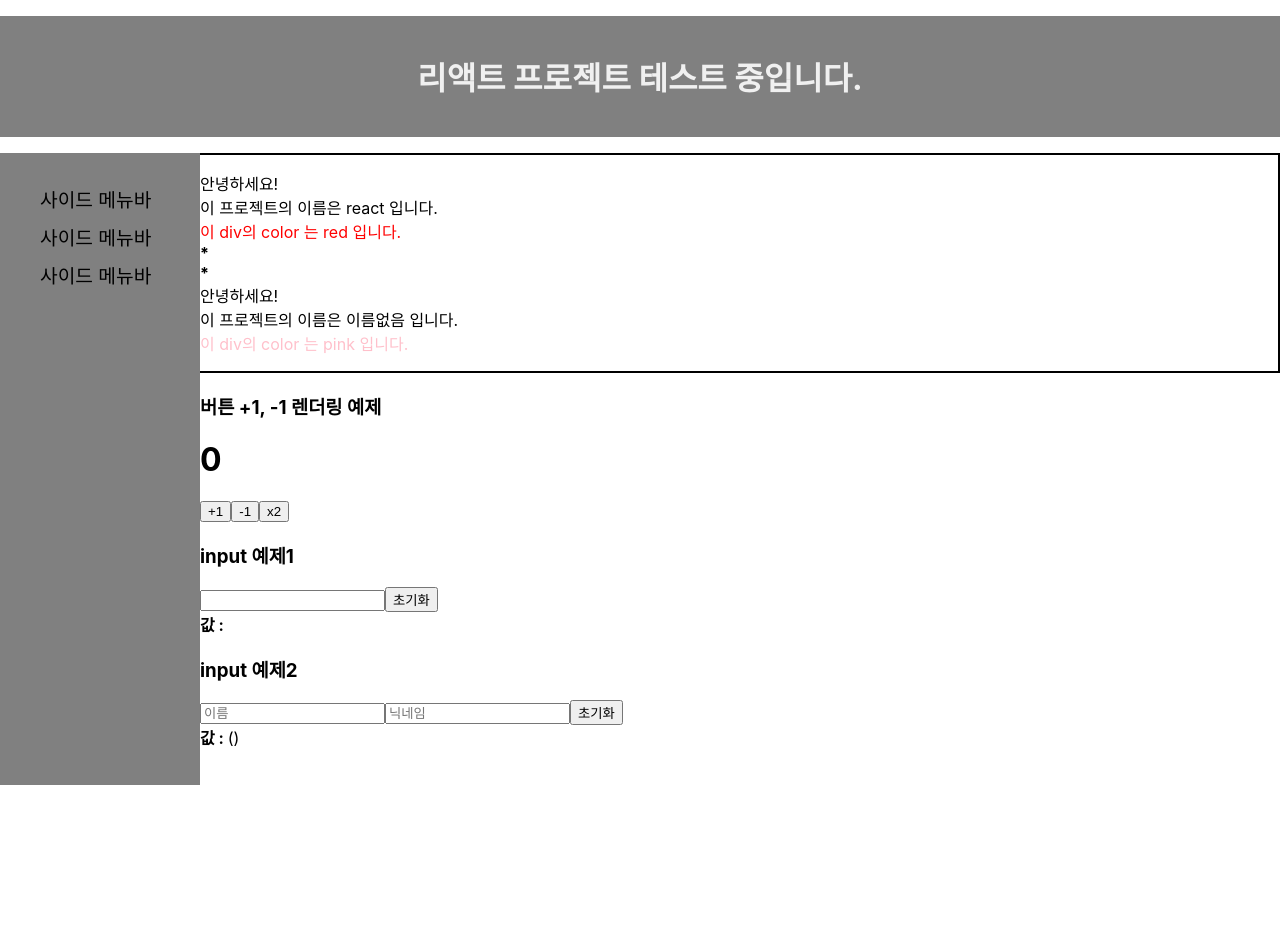
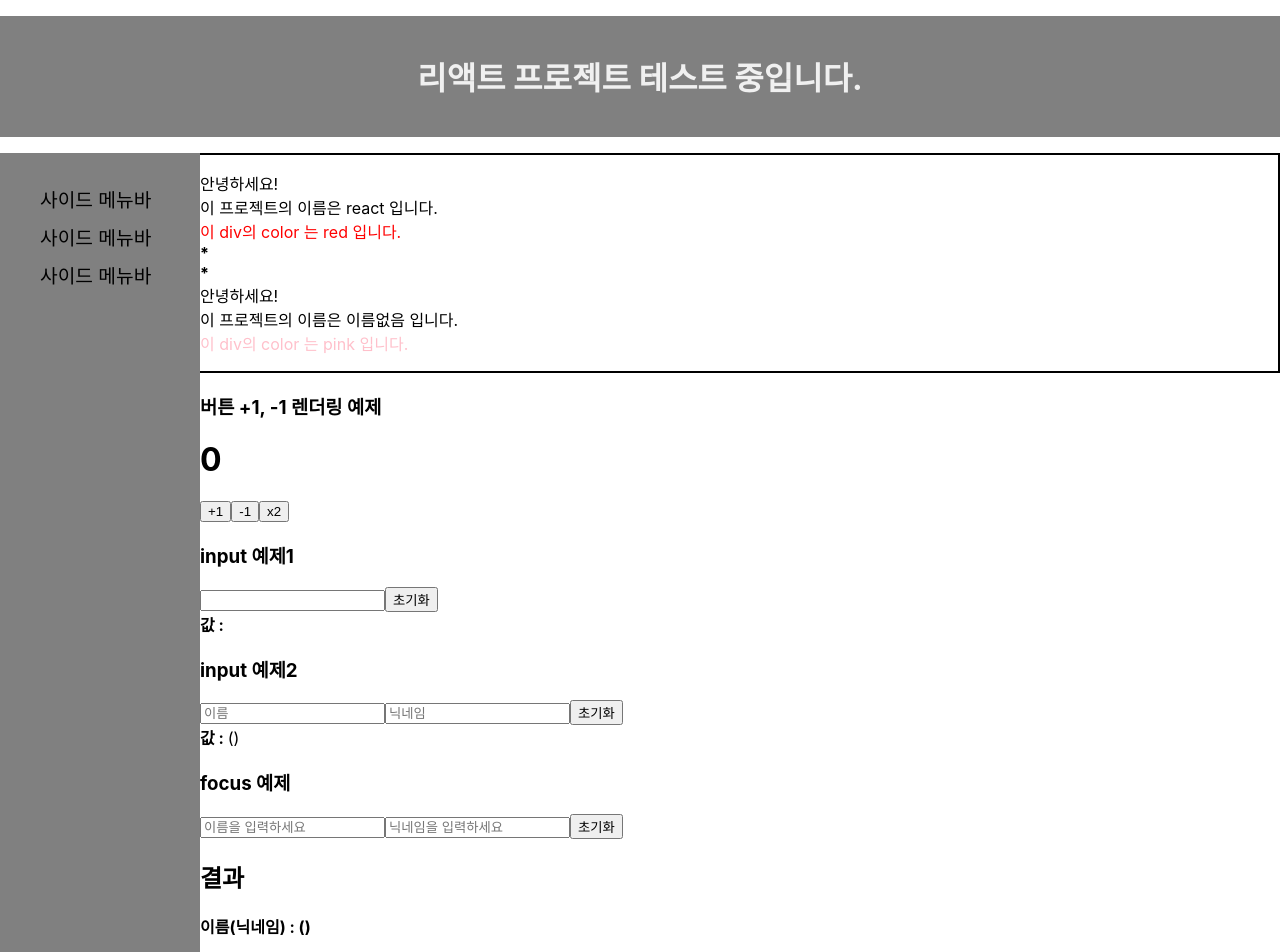
Before and after one commit to nam-yoonjae/React-Study, a React (Create React App) app in the folder thirdapp/: page / in a window 1280 px wide. Shown: the top 952 px of the page. Before the commit the page ends 800 px from the top, so only its background shows below. Built offline with nearby package versions, Linux system fonts and the light colour scheme.

Commit message:
focus 잡기

```diff
--- a/thirdapp/src/App.css
+++ b/thirdapp/src/App.css
@@ -12,7 +12,7 @@
 .sideNav {
   background : gray;
   width : 200px;
-  height :600px;
+  height :900px;
   padding:1rem 0rem;
   float:left;
 }
--- a/thirdapp/src/App.js
+++ b/thirdapp/src/App.js
@@ -4,6 +4,7 @@ import Wrapper from './Wrapper';
 import Counter from './Counter';
 import InputSample from './InputSample';
 import InputSample2 from './InputSample2';
+import FocusSample from './FocusSample';
 import "./App.css";
 
 function App() {
@@ -46,6 +47,10 @@ function App() {
             <h3>input 예제2</h3>
             <InputSample2/>
           </div>
+          <div>
+            <h3>focus 예제</h3>
+            <FocusSample/>
+          </div>
       </div>
     </>
   );
--- /dev/null
+++ b/thirdapp/src/FocusSample.js
@@ -0,0 +1,59 @@
+import React, {useState, useRef} from 'react';
+
+function FocusSample () {
+
+    const [inputs, setInputs] = useState({
+        name : ''
+        , nickname : ''
+    });
+
+    const nameInput = useRef(); //useRef() 를 사용하여 Ref 객체를 만든다.
+
+    const { name, nickname } = inputs; //비구조화 할당을 통해 값 추출
+
+    const onChange = (e) => {
+
+        const { value, name } = e.target; //우선 e.target에서 value 와 name 값을 추출
+        setInputs({
+            ...inputs,
+            [name] : value
+        });
+    };
+
+    const onReset = () => {
+        setInputs({
+            name : ''
+            , nickname : ''
+        });
+        nameInput.current.focus(); //Ref 객체로 선언했던 nameInput에 current.focuse() 하면 잡힌다!
+    };
+
+
+    return (
+        <>
+            <div>
+                <input
+                name="name"
+                placeholder="이름을 입력하세요"
+                onChange={onChange}
+                value={name}
+                ref={nameInput}
+                />
+                <input
+                name="nickname"
+                placeholder="닉네임을 입력하세요"
+                onChange={onChange}
+                value={nickname}
+                />
+                <button onClick={onReset}>초기화</button>
+                <div>
+                    <h2>결과</h2>
+                    <b>이름(닉네임) : {name}({nickname})</b>
+                </div>
+
+            </div>
+        </>
+    );
+}
+
+export default FocusSample;
--- a/thirdapp/src/InputSample2.js
+++ b/thirdapp/src/InputSample2.js
@@ -5,15 +5,22 @@ function InputSample2 () {
     const [inputs, setInputs] = useState({
         username : ''
         , nickname : ''
-    });
+    }); // 객체 형태로 두 input 태그의 name 속성의 초기값을 설정해준다.
 
-    const {username, nickname} = inputs;
+    const {username, nickname} = inputs; //inputs 상태값을 destructuring 하여 두 name 값을 추출한다.
+                                         // 그니까 useState 를 이용한 inputs 의 값을 쪼개서 가져온다는 뜻인듯??
 
     const onChange = (e) => {
-        const {value, name} = e.target;
+        const {value, name} = e.target;  // 이벤트 타겟의 속성 value 와 name 값을 추출한다.
+                                        // 이벤트가 일어났을때 그 객체의 value 값과 name 값을 뽑아내는듯??
         setInputs({
             ...inputs,
             [name] : value
+            // inputs[name]=value 와 같이 직접 리액트 객체를 수정할 수 없다.
+            // 대신 spread 문법을 이용하여 (전체 복사) ...inputs, 기존 객체를 복사하여 새로운 객체를 만들고,
+            // 이 새로운 객체에서 상태를 업데이트 [name] : value 한다.
+            // 여기서 input 객체의 attribute값인 name은 "username" 도 있고 "nickname" 도 있으므로
+            // 대괄호로 배열처리한다.
         });
     }
 
```
